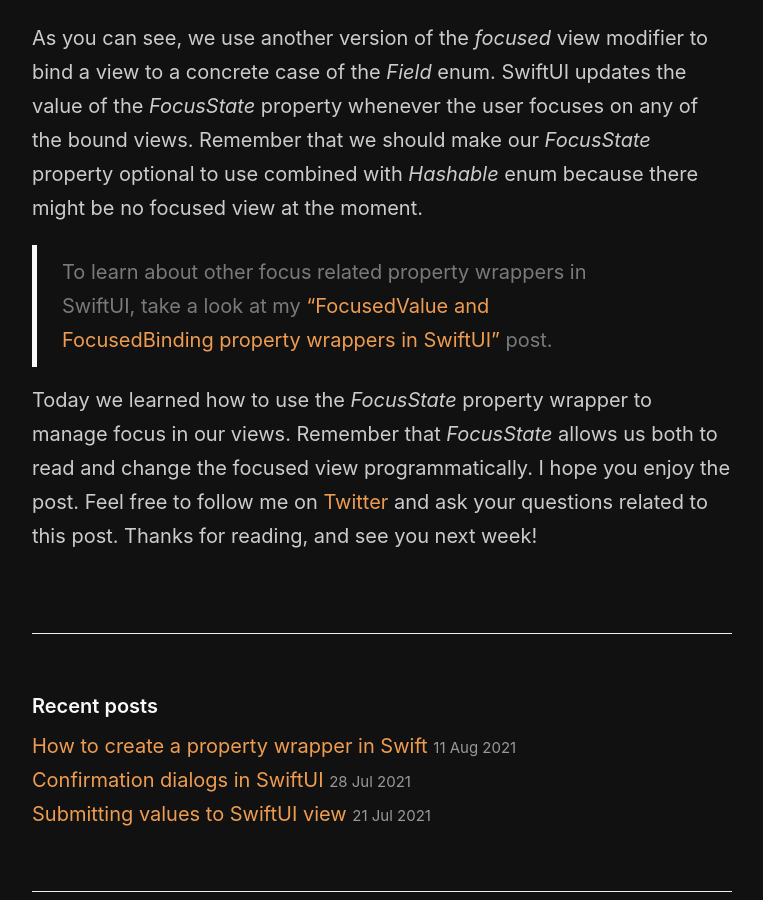
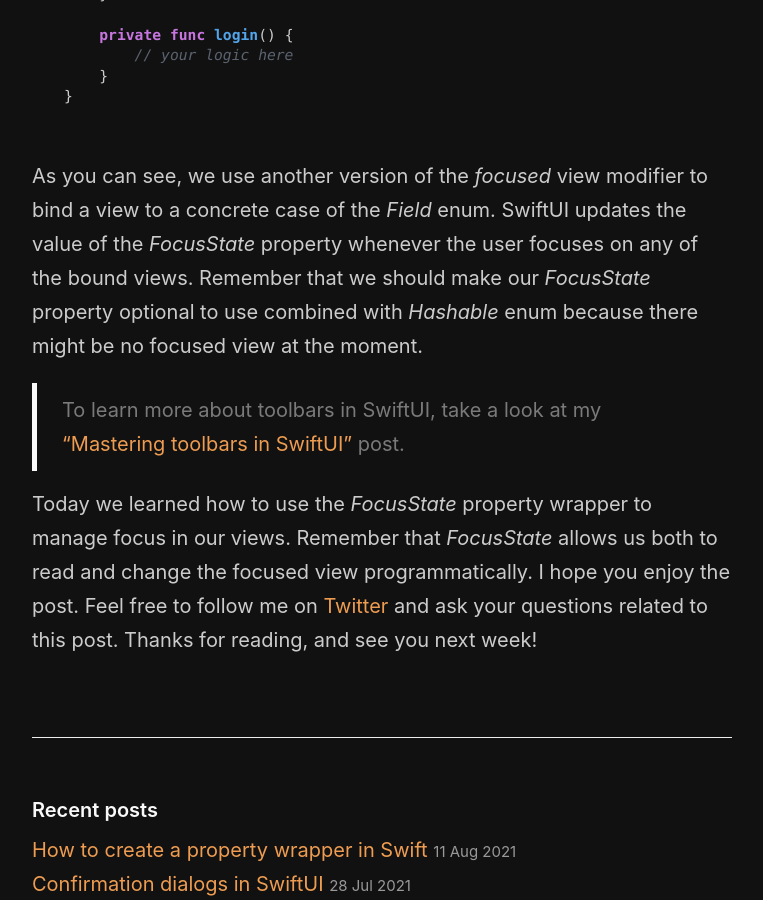
Before and after one commit to mecid/mecid.github.io, a Jekyll site: the page built from _posts/2021-08-24-mastering-focusstate-property-wrapper-in-swiftui.md, in a window 1280 px wide and 900 px high, scrolled down 4515 px. Shown: the whole window, without its empty margins (258-1021 px from the left). Built offline with Jekyll 4.4.1, drawn with Linux system fonts in a browser that asks for light colours; some of the changed text lies outside the part shown.

Commit message:
toolbar api reference added to focus state post

```diff
--- a/_posts/2021-08-24-mastering-focusstate-property-wrapper-in-swiftui.md
+++ b/_posts/2021-08-24-mastering-focusstate-property-wrapper-in-swiftui.md
@@ -160,6 +162,6 @@
 
 As you can see, we use another version of the *focused* view modifier to bind a view to a concrete case of the *Field* enum. SwiftUI updates the value of the *FocusState* property whenever the user focuses on any of the bound views. Remember that we should make our *FocusState* property optional to use combined with *Hashable* enum because there might be no focused view at the moment.
 
-> To learn about other focus related property wrappers in SwiftUI, take a look at my ["FocusedValue and FocusedBinding property wrappers in SwiftUI"](/2021/03/03/focusedvalue-and-focusedbinding-property-wrappers-in-swiftui/) post.
+> To learn more about toolbars in SwiftUI, take a look at my ["Mastering toolbars in SwiftUI"](/2020/07/15/mastering-toolbars-in-swiftui/) post.
 
 Today we learned how to use the *FocusState* property wrapper to manage focus in our views. Remember that *FocusState* allows us both to read and change the focused view programmatically. I hope you enjoy the post. Feel free to follow me on [Twitter](https://twitter.com/mecid) and ask your questions related to this post. Thanks for reading, and see you next week!
```
Also changed, not shown: other parts of _posts/2021-08-24-mastering-focusstate-property-wrapper-in-swiftui.md (+2 -0 lines).
